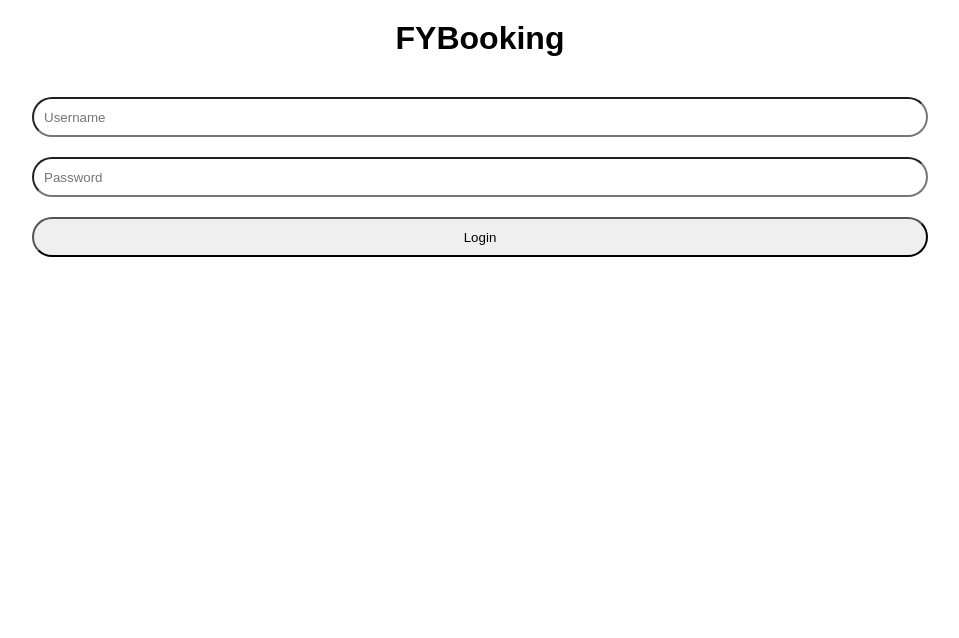
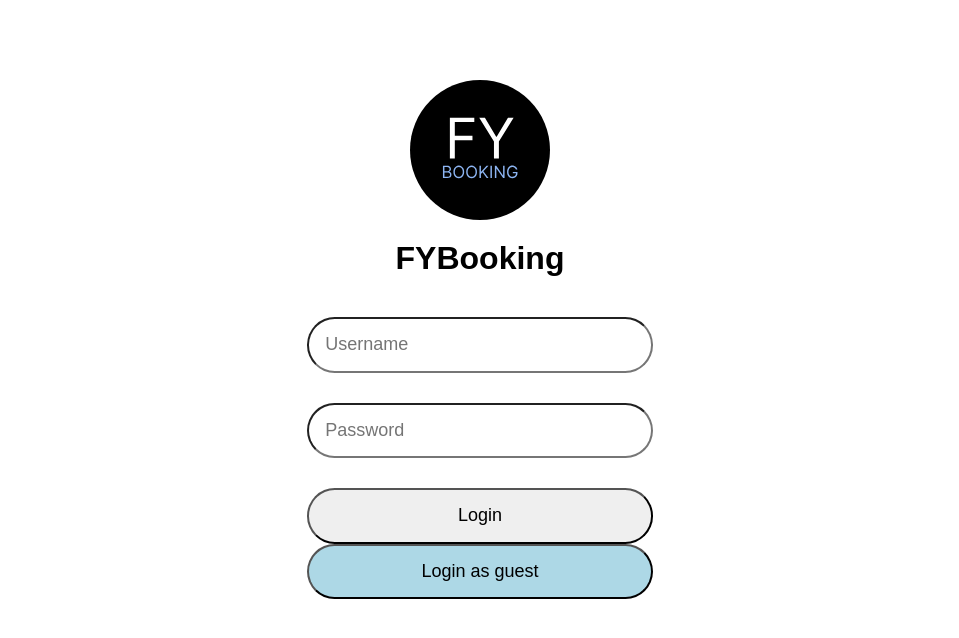
Before and after one commit to yasirk2/FYBooking, a React (Vite) app in the folder FYBooking/: page / in a window 1280 px wide. Shown: the top 638 px of the page, without its empty margins (160-1119 px from the left). Built offline with nearby package versions, Linux system fonts and the light colour scheme.

Commit message:
Login as Guest

```diff
--- a/FYBooking/src/pages/StartPage.jsx
+++ b/FYBooking/src/pages/StartPage.jsx
@@ -3,6 +3,7 @@ import "../styles/StartPageStyle.css";
 import { addNewObject, getSelectedItems } from "../data/db";
 import { useContext, useEffect, useState } from "react";
 import MainContext from "../providers/contexts/MainContext";
+import useMediaQuery from "../utils/useMediaQuery";
 
 const StartPage = () => {
   const navigate = useNavigate();
@@ -12,6 +13,10 @@ const StartPage = () => {
   const [loginInfo, setLoginInfo] = useState();
   const { setHistory } = useContext(MainContext);
 
+  const isTabletLandscape = useMediaQuery(
+    "(min-width: 768px) and (max-width: 1280px) and (orientation: landscape)"
+  );
+
   const login = (e) => {
     e.preventDefault();
     const findUser = users.find((user) => user.username === username);
@@ -20,12 +25,29 @@ const StartPage = () => {
       setLoginInfo(false);
     } else if (findUser.password === password) {
       sessionStorage.setItem("loggedInUser", JSON.stringify(findUser));
+      console.log(findUser);
+
       sessionStorage.setItem("component", "");
       addNewObject("history", { type: "route", value: "/room" });
       setHistory(getSelectedItems("history"));
       navigate("/room");
       setLoginInfo(true);
     }
+  };
+
+  const guestLogin = () => {
+    const guest = {
+      username: "guest",
+      user_id: "guest",
+    }
+    sessionStorage.setItem("loggedInUser", JSON.stringify(guest));
+    sessionStorage.setItem("component", "");
+    addNewObject("history", { type: "route", value: "/room" });
+    setHistory(getSelectedItems("history"));
+    navigate("/room");
+    setLoginInfo(true);
+
+    console.log(guest)
   };
 
   // Creates the first admin account
@@ -46,6 +68,7 @@ const StartPage = () => {
 
   return (
     <>
+      <img className="start-logo" src="../logo.svg" alt="" />
       <h1 className="page-title">FYBooking</h1>
       <form className="login-form" onSubmit={login}>
         <input
@@ -65,9 +88,12 @@ const StartPage = () => {
           placeholder="Password"
         />
         <button type="submit">Login</button>
+        {loginInfo === false && (
+          <p className="wrong-login-info">Username or password is wrong</p>
+        )}
       </form>
-      {loginInfo === false && (
-        <p className="wrong-login-info">Username or password is wrong</p>
+      {isTabletLandscape && (
+        <button className="login-guest-btn" onClick={guestLogin}>Login as guest</button>
       )}
     </>
   );
--- a/FYBooking/src/styles/StartPageStyle.css
+++ b/FYBooking/src/styles/StartPageStyle.css
@@ -1,12 +1,20 @@
+.start-logo {
+  display: flex;
+  margin: auto;
+  margin-top: 10vh;
+  width: 90px;
+  size: 90px;
+}
+
 .login-form {
   display: flex;
   flex-direction: column;
-  align-items: center;
+  margin: auto;
+  width: 70%;
 }
 
 .login-form input {
   border-radius: 20px;
-  width: 70%;
   height: 40px;
   padding: 10px;
   margin-bottom: 20px;
@@ -18,7 +26,6 @@
 
 .login-form button {
   border-radius: 20px;
-  width: 70%;
   height: 40px;
 }
 
@@ -27,3 +34,44 @@
   padding: 20px;
   color: red;
 }
+
+/* Tablet */
+@media (min-width: 768px) and (orientation: landscape) {
+  .start-logo {
+    width: 140px;
+    height: 140px;
+  }
+
+  .login-form {
+    display: flex;
+    flex-direction: column;
+    margin: auto;
+    width: 27%;
+  }
+
+  .login-form input {
+    border-radius: calc(15px + 1vw);
+    height: calc(30px + 2vw);
+    padding: 16px;
+    margin-bottom: 30px;
+    font-size: 18px;
+  }
+
+  .login-form button {
+    border-radius: calc(15px + 1vw);
+    height: calc(30px + 2vw);
+    font-size: 18px;
+  }
+
+  .login-guest-btn {
+    display: flex;
+    margin: auto;
+    justify-content: center;
+    align-items: center;
+    border-radius: calc(15px + 1vw);
+    height: calc(30px + 2vw);
+    font-size: 18px;
+    width: 27%;
+    background-color: lightblue;
+  }
+}
--- /dev/null
+++ b/FYBooking/src/utils/useMediaQuery.jsx
@@ -0,0 +1,18 @@
+import { useState, useEffect } from "react"
+
+// Handles conditional rendering depending on mediaQuery
+const useMediaQuery = (query) => {
+  const [matches, setMatches] = useState(() => window.matchMedia(query).matches);
+
+  useEffect(() => {
+    const media = window.matchMedia(query)
+    const listener = () => setMatches(media.matches)
+
+    media.addEventListener("change", listener)
+    return () => media.removeEventListener("change", listener)
+  }, [query])
+
+  return matches
+}
+
+export default useMediaQuery
```
